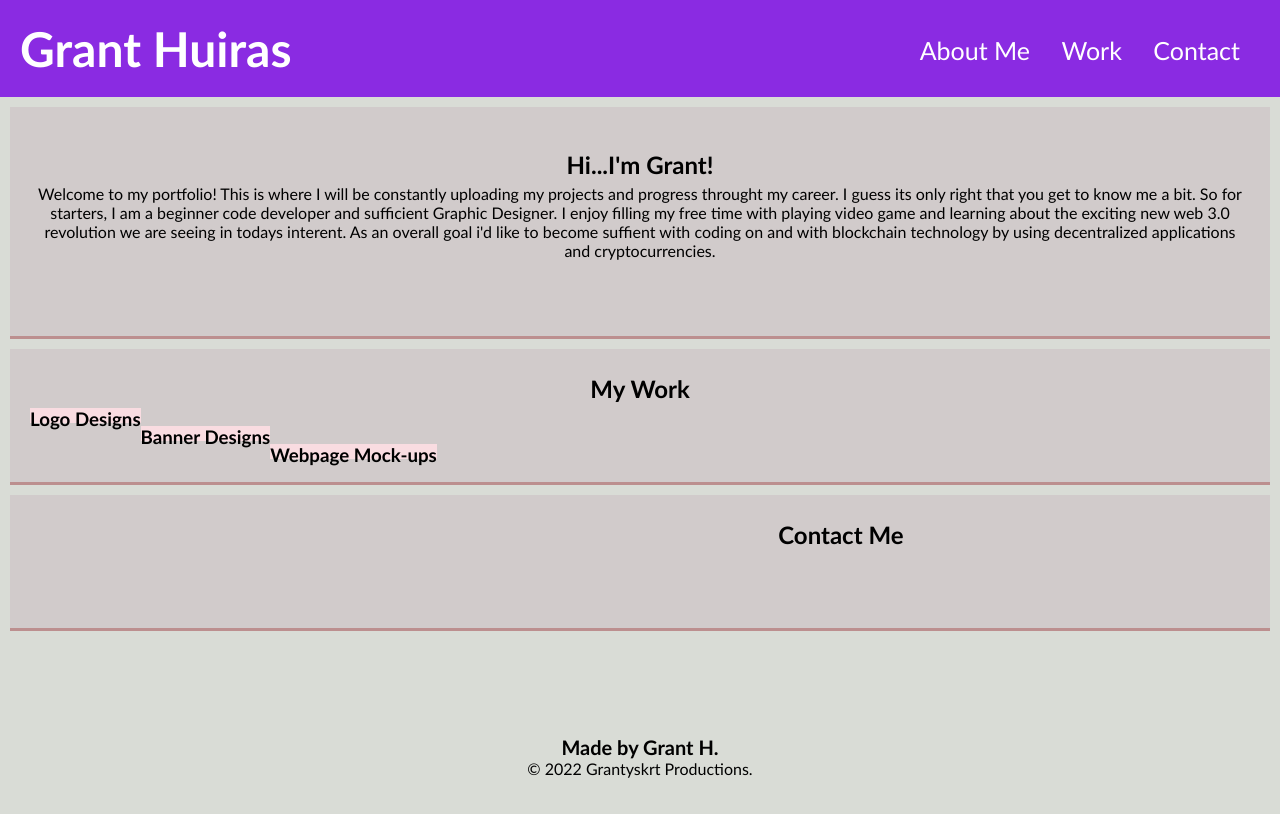
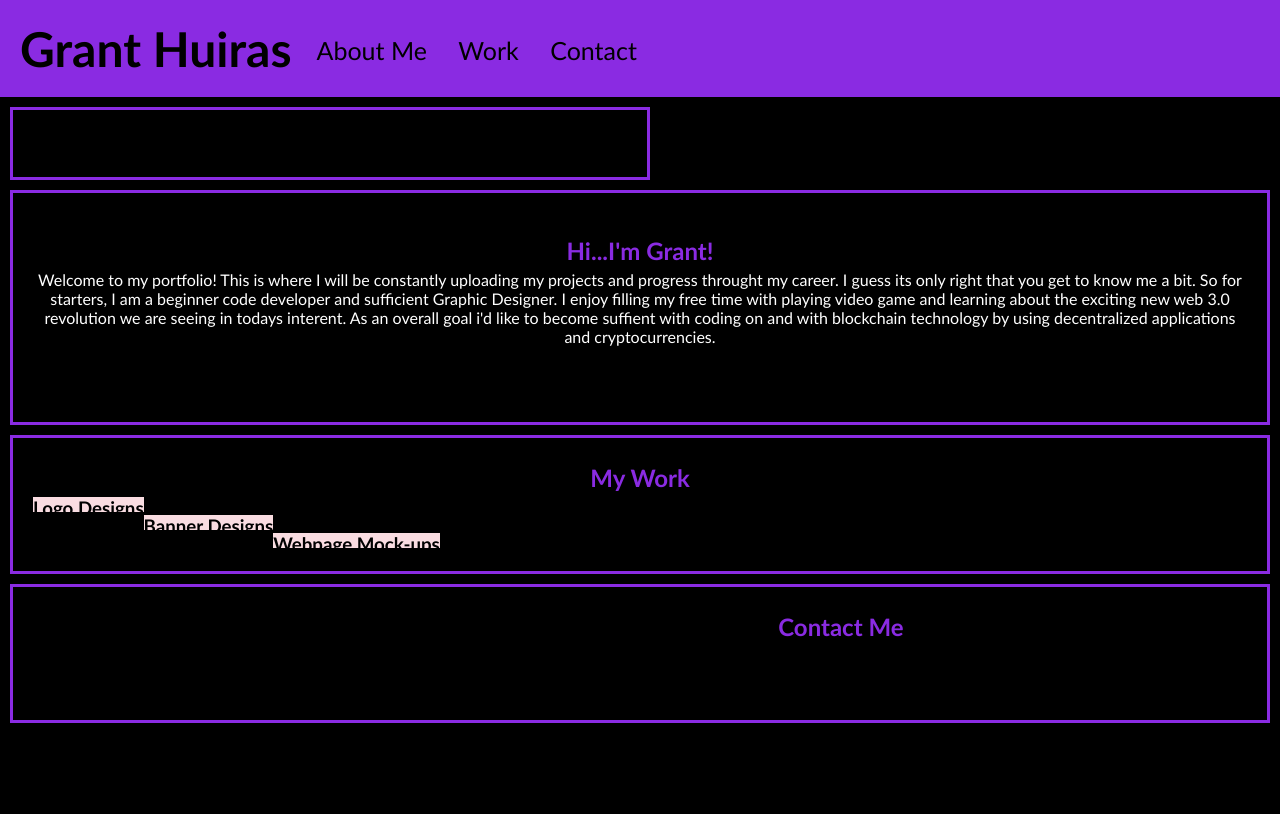
Before and after one commit to mcnugboy/c-2, a plain HTML site: page index.html in a window 1280 px wide. Drawn offline with Linux system fonts and the light colour scheme.

Commit message:
Edited HTML & CSS

```diff
--- a/assets/style.css
+++ b/assets/style.css
@@ -5,10 +5,13 @@
 }
 
 body {
-    background-color: #d9dcd6;
+    background-color: black;
 }
 
 header {
+    display:flex;
+    justify-items:flex-end;
+    flex-direction: row;
     padding: 20px;
     font-family: 'Trebuchet MS', 'Lucida Sans Unicode', 'Lucida Grande', 'Lucida Sans', Arial, sans-serif;
     background-color: blueviolet;
@@ -18,6 +21,7 @@ header {
 header h1 {
     display: inline-block;
     font-size: 48px;
+    color: black;
 }
 
 
@@ -36,10 +40,11 @@ header nav ul {
 header nav ul li {
     display: inline-block;
     margin-left: 25px;
+    color: black;
 }
 
 a {
-    color: #ffffff;
+    color: black;
     text-decoration: none;
 }
 
@@ -48,19 +53,19 @@ p {
 }
 
 section {
-    border-bottom: solid;
-    border-color: rosybrown;
-    background-color: rgb(209, 203, 203);
+    border: solid;
+    border-color: blueviolet;
+    background-color: black;
     padding: 20px;
     margin: 10px;
     float: center;
-
 }
 
 section h2 {
     padding: 5px;
     text-align: center;
     font-family: 'Gill Sans', 'Gill Sans MT', Calibri, 'Trebuchet MS', sans-serif;
+    color: blueviolet;
 }
 section h3 {
     text-align: center;
@@ -73,16 +78,26 @@ section h3 {
 
 section p{
     text-align: center;
+    display: center;
     font-family: 'Gill Sans', 'Gill Sans MT', Calibri, 'Trebuchet MS', sans-serif;
+    font-size:medium;
+
+}
+.hero{
+    display:flex;
+    justify-items: flex-start;
+    background-image: "";
+    width: 50%;
+    height: 50%;
 }
 
-.hero {
-    height: 800px;
-    width: 100%;
-    margin-bottom: 25px;
-    background-image: url("");
-    background-size: cover;
-    background-position: center;
+
+.left-side {
+    display: flex;
+    justify-content: left;
+    margin: 20 20 20 20;
+    padding: 5%;
+
 }
 
 .float-left {
@@ -154,19 +169,13 @@ section p{
     max-width: 150px;
 }
 
-.benefit-cost img {
-    display: block;
-    margin: 10px auto;
-    max-width: 150px;
-}
-
 .about-me {
-    margin-bottom: 20px;
-    padding: 50px;
-    height: 300px;
+    display: flex;
+    justify-items:flex-start;
+    flex-wrap: wrap;
     font-family: 'Gill Sans', 'Gill Sans MT', Calibri, 'Trebuchet MS', sans-serif;
-    background-color: #0072bb;
     color: #ffffff;
+    font-size: 50px;
 }
 
 #designs {
@@ -174,7 +183,6 @@ section p{
     padding: 50px;
     height: 300px;
     font-family: 'Gill Sans', 'Gill Sans MT', Calibri, 'Trebuchet MS', sans-serif;
-    background-color: #0072bb;
     color: #ffffff;
 }
 
--- a/index.html
+++ b/index.html
@@ -25,19 +25,22 @@
             </ul>
         </nav>
     </header>
-<!--
+
      <section class="hero">
-
-
+        <h1>Gra<span>nt H.</span></H1>
     </section>
--->
     <section class="#About-Me">
         <div class="Info">
             <img src="" class="" /></img>
             <h2>Hi...I'm Grant!</h2>
-            <p>
-                Welcome to my portfolio! This is where I will be constantly uploading my projects and progress throught my career. I guess its only right that you get to know me a bit. So for starters, I am a beginner code developer and sufficient Graphic Designer. I enjoy filling my free time with playing video game and learning about the exciting new web 3.0 revolution we are seeing in todays interent. As an overall goal i'd like to become suffient with coding on and with blockchain technology by using decentralized applications and cryptocurrencies.
-            </p>
+            <div class="about-me">
+                <p>
+                    Welcome to my portfolio! This is where I will be constantly uploading my projects and progress throught my career. I guess its only right that you get to know me a bit. So for starters, I am a beginner code developer and sufficient Graphic Designer. I enjoy filling my free time with playing video game and learning about the exciting new web 3.0 revolution we are seeing in todays interent. As an overall goal i'd like to become suffient with coding on and with blockchain technology by using decentralized applications and cryptocurrencies.
+                 </p>
+           </div>
+           <div>
+
+           </div>
         </div>
 
         <div id="" class="">
```
Also changed, not shown: 1 other file.
